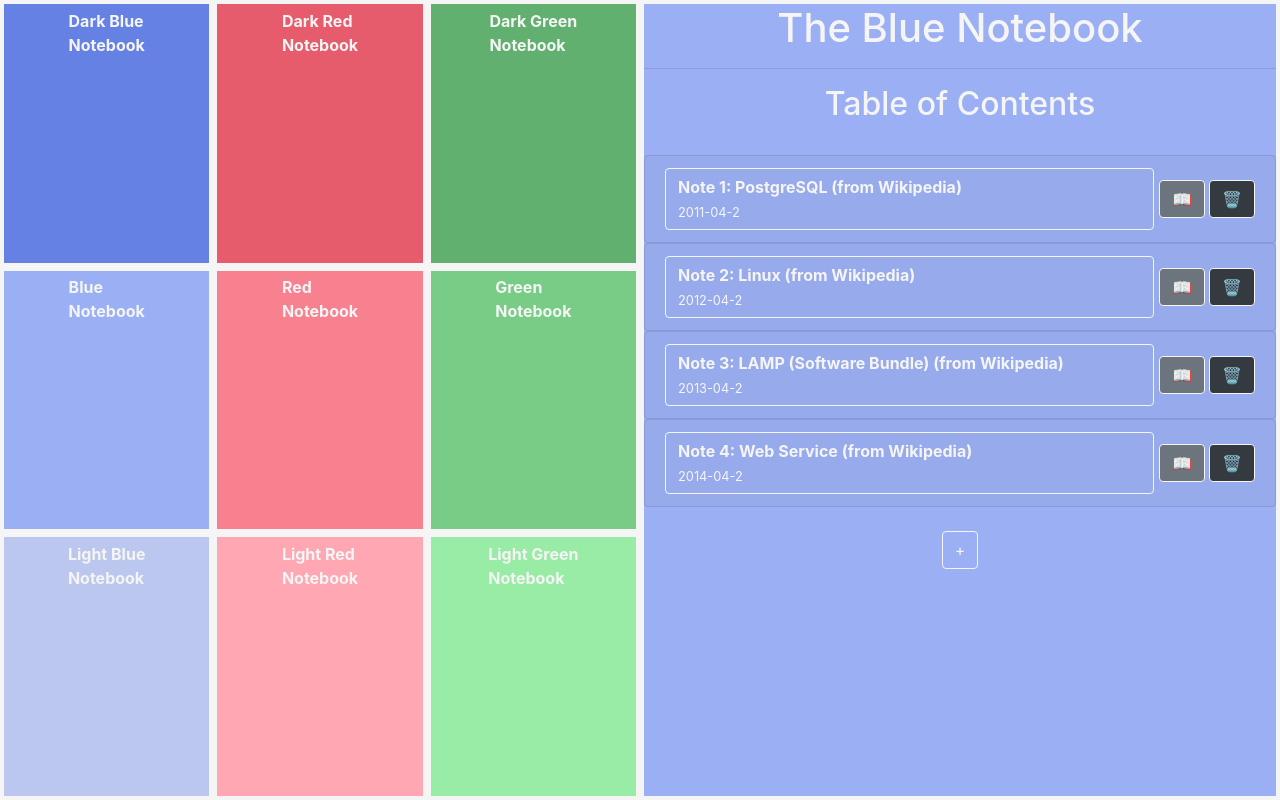
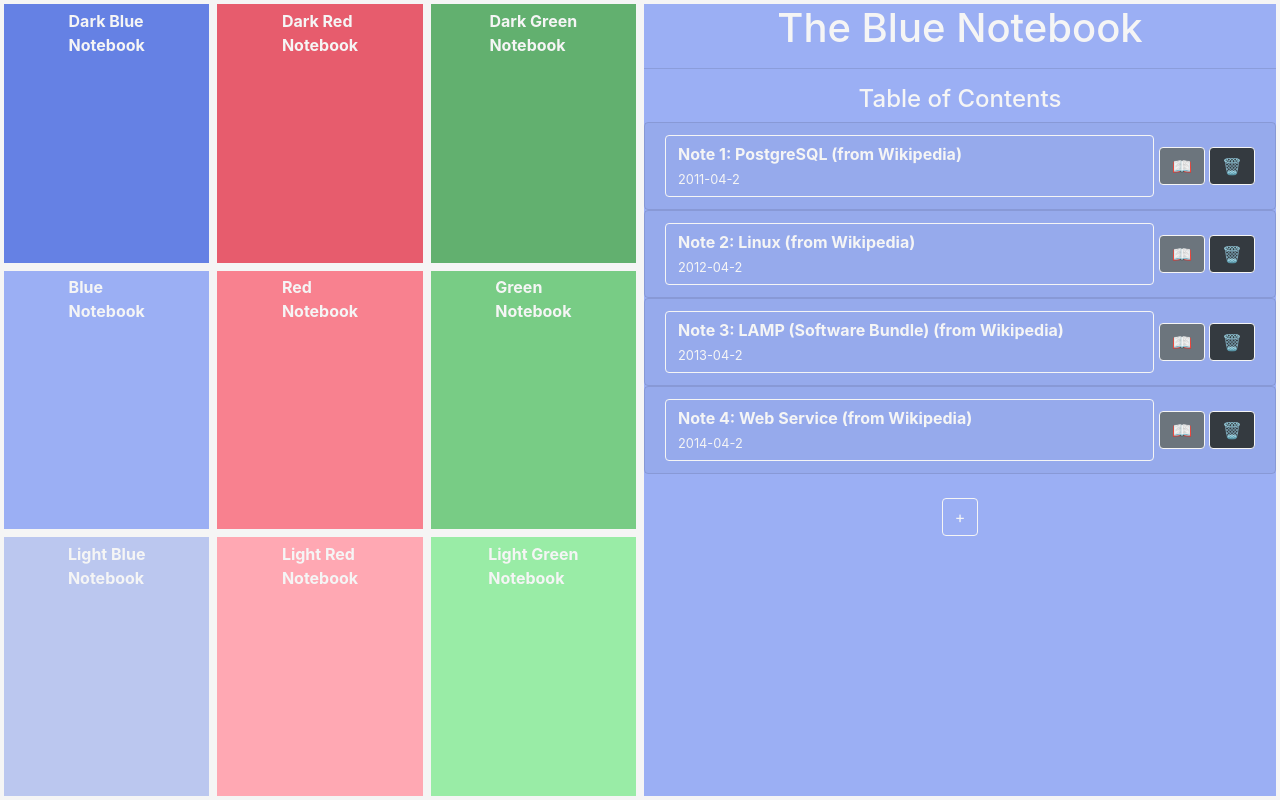
Before and after one commit to theoluyi/chromatic-notes, a React (Create React App) app: page /blue in a window 1280 px wide. Built offline with nearby package versions, Linux system fonts and the light colour scheme.

Commit message:
adds css prop to TOC

```diff
--- a/src/Component_Styles/TableOfContents.css
+++ b/src/Component_Styles/TableOfContents.css
@@ -3,3 +3,11 @@
   color: whitesmoke;
   border: solid whitesmoke 1px;
 }
+
+.table-of-contents {
+  overflow-y: auto;
+  /* border: solid red 4px; */
+  /* display: flex;
+  flex-direction: column;
+  justify-content: flex-start; */
+}
--- a/src/Components/TableOfContents.js
+++ b/src/Components/TableOfContents.js
@@ -39,7 +39,8 @@ const TableOfContents = (props) => {
 
   return (
     <Switch>
-      <Route exact path={path} render={() => <div
+      <Route exact path={path} render={() =>
+        <div
           className={`table-of-contents ${props.color}`}
           style={{
             width: "100%",
@@ -48,13 +49,10 @@ const TableOfContents = (props) => {
         >
           <h1> { 'The '+ capitalizedNotebookTitle + ' Notebook' } </h1>
           <hr/>
-          <h2>Table of Contents</h2>
-          <br/>
+          <h4>Table of Contents</h4>
             { listOfNotePreviewCards }
           <br/>
           <Button variant="transparent">+</Button>
-          {/* <br/> <br/>
-          <Button variant="transparent">i</Button> */}
         </div>} />  {/* end of render prop */}
       {routesForNotePages}
     </Switch>
```
